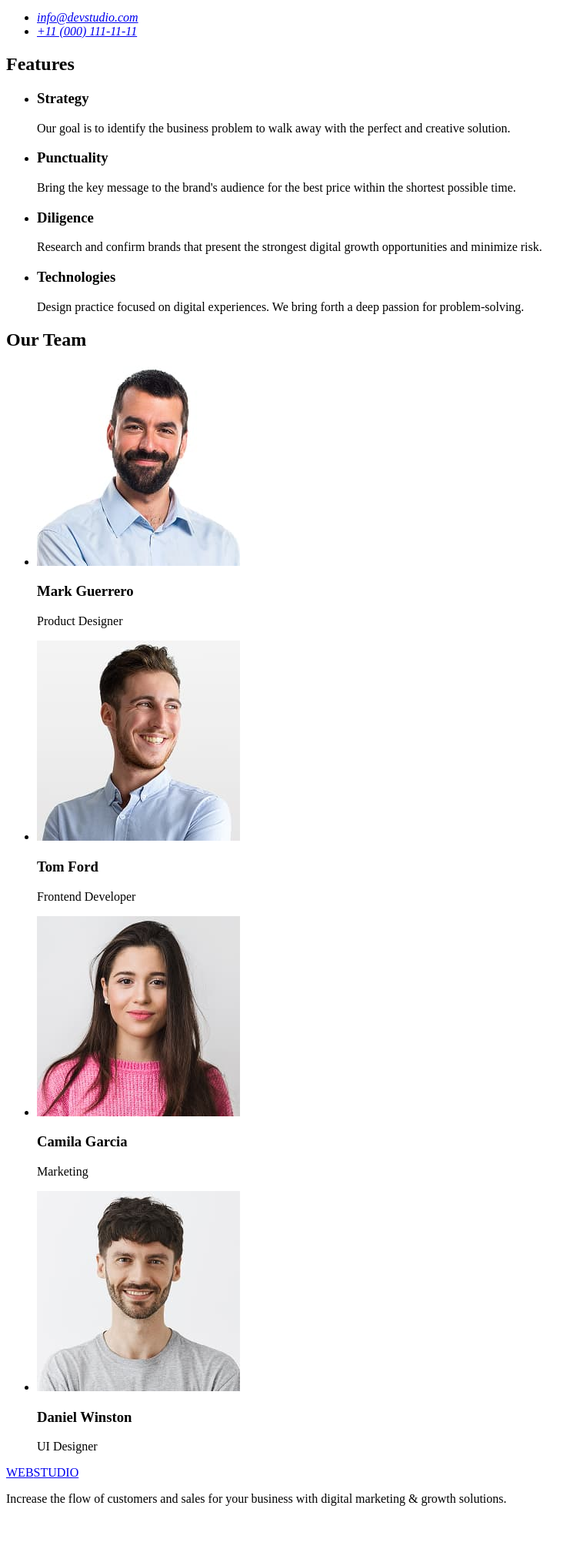
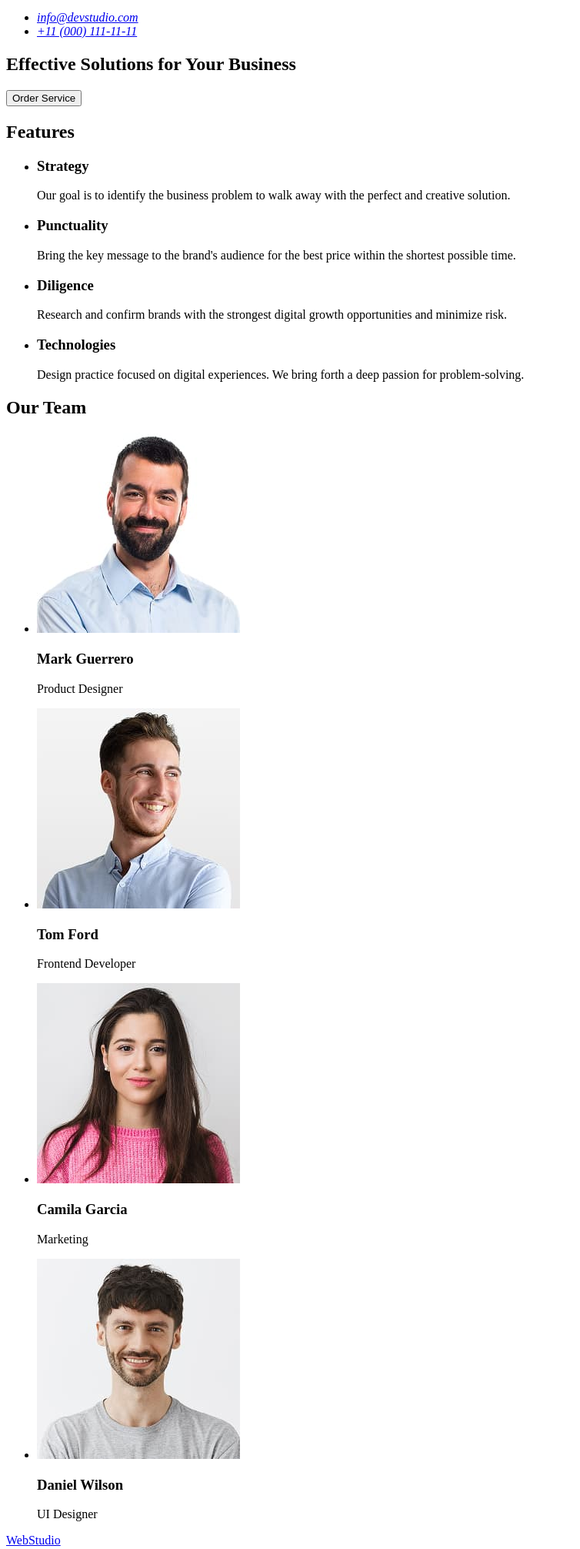
Before and after one commit to KarllWest/goit-markup-hw-01, a plain HTML site: page index.html in a window 1280 px wide. Shown: the part 98-2110 px from the top of the page at 77% size, without its empty margins (0-754 px from the left). Before the commit the page ends 2070 px from the top, so only its background shows below. Drawn offline with Linux system fonts and the light colour scheme.

Commit message:
Second fix as mentor requirements

```diff
--- a/index.html
+++ b/index.html
@@ -15,7 +15,6 @@
           <li><a href="#contacts">Contacts</a></li>
         </ul>
       </nav>
-
       <address>
         <ul>
           <li>
@@ -29,9 +28,15 @@
     </header>
 
     <main>
+      <!-- Hero -->
+      <section>
+        <h1>Effective Solutions for Your Business</h1>
+        <button type="button">Order Service</button>
+      </section>
+
+      <!-- Features -->
       <section>
         <h2>Features</h2>
-
         <ul>
           <li>
             <h3>Strategy</h3>
@@ -50,8 +55,8 @@
           <li>
             <h3>Diligence</h3>
             <p>
-              Research and confirm brands that present the strongest digital
-              growth opportunities and minimize risk.
+              Research and confirm brands with the strongest digital growth
+              opportunities and minimize risk.
             </p>
           </li>
           <li>
@@ -64,6 +69,7 @@
         </ul>
       </section>
 
+      <!-- Our Team -->
       <section>
         <h2>Our Team</h2>
         <ul>
@@ -83,8 +89,8 @@
             <p>Marketing</p>
           </li>
           <li>
-            <img src="./images/daniel.jpg" alt="Daniel Winston" width="264" />
-            <h3>Daniel Winston</h3>
+            <img src="./images/daniel.jpg" alt="Daniel Wilson" width="264" />
+            <h3>Daniel Wilson</h3>
             <p>UI Designer</p>
           </li>
         </ul>
@@ -92,7 +98,7 @@
     </main>
 
     <footer>
-      <a href="#">WEB<span>STUDIO</span></a>
+      <a href="./index.html">WebStudio</a>
       <p>
         Increase the flow of customers and sales for your business with digital
         marketing & growth solutions.
```
